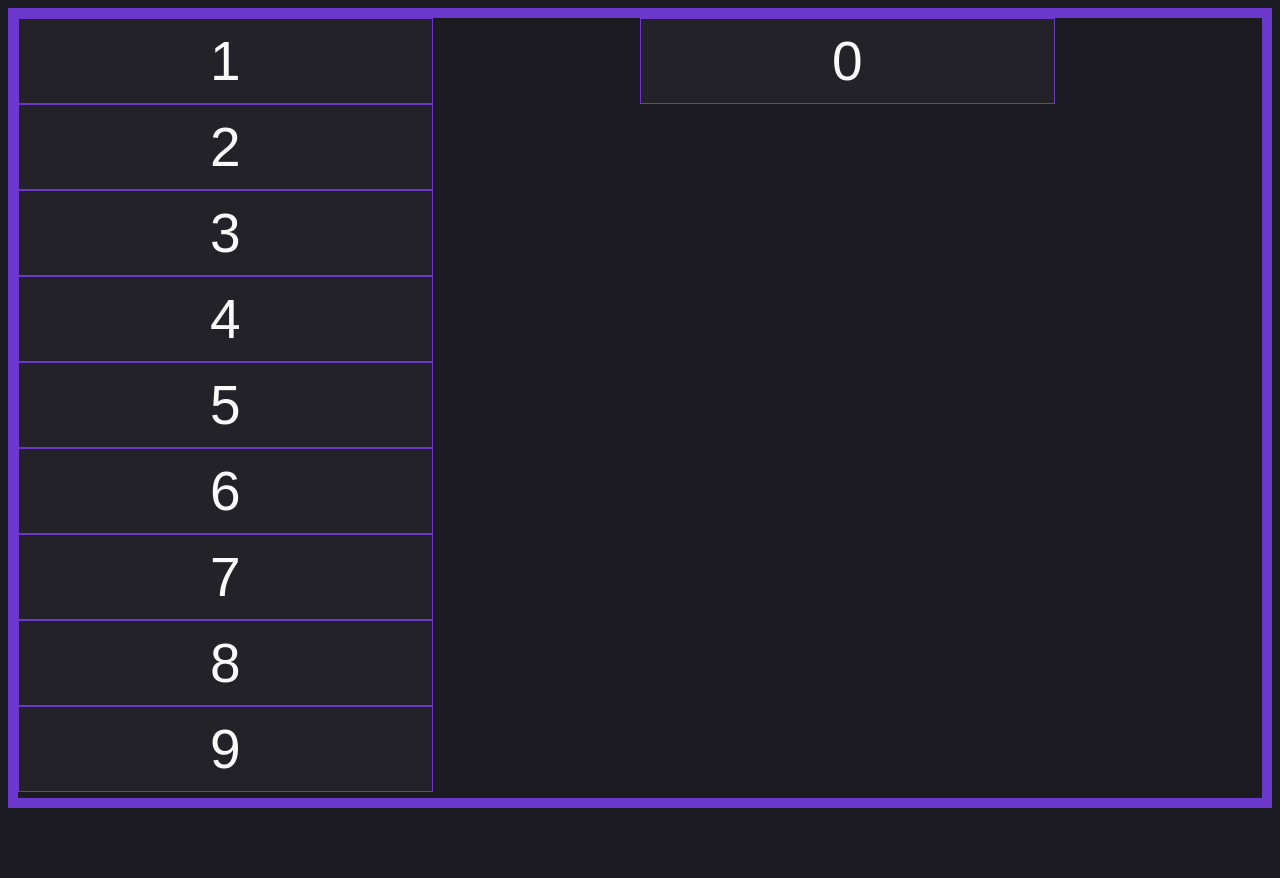
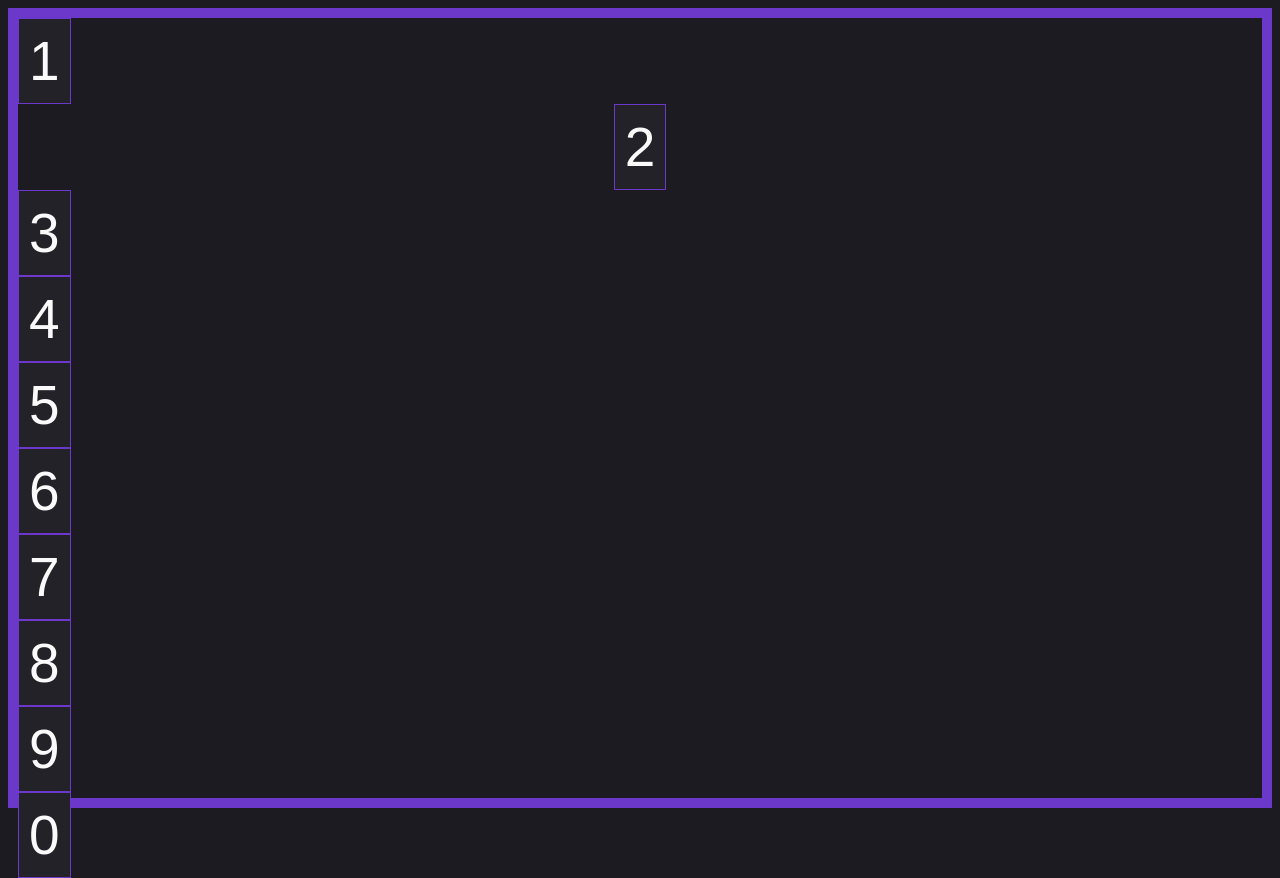
Before and after one commit to sheuchyk/1-mini-flexbox-1, a plain HTML site: page index.html in a window 1280 px wide. Before the commit the page ends 816 px from the top, so only its background shows below. Drawn offline with Linux system fonts and the light colour scheme.

Commit message:
Align-self

```diff
--- a/index.css
+++ b/index.css
@@ -12,17 +12,18 @@ body {
 .container {
 	border: 10px solid #6c38cc;
 	display: flex;
-	flex-wrap: wrap;
+	height: 100vh;
 	flex-direction: column;
-	height: 100vh;
-	justify-content: right;
-	align-content: stretch;
+	align-items: flex-start;
 }
 
 .item {
 	background: #232228;
 	border: 1px solid #6c38cc;
 	text-align: center;
-	width: calc(100% / 3);
 	padding: 10px;
 }
+
+.item2 {
+	align-self: center;
+}
```
